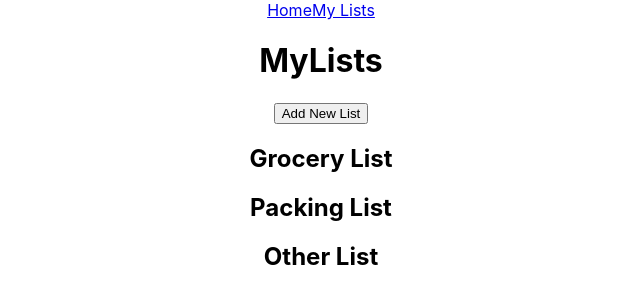
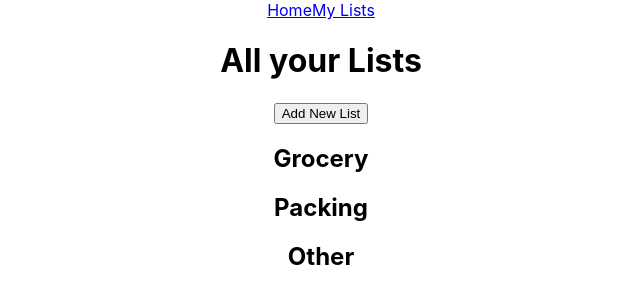
Before and after one commit to turitzinv/CataList, a React (Create React App) app in the folder client/: page /lists in a window 1280 px wide. Shown: the top 304 px of the page, without its empty margins (319-959 px from the left). Built offline with nearby package versions, Linux system fonts and the light colour scheme; no server answers.

Commit message:
Added useState for allLists and created useEffect to grab lists from seeded backend. Updated seeded data to include more lists.

```diff
--- a/client/src/App.js
+++ b/client/src/App.js
@@ -1,18 +1,20 @@
 import "./App.css";
-//import { useState, useEffect } from 'react';
+import { useState, useEffect } from 'react';
 import { BrowserRouter, Switch, Route } from "react-router-dom";
 import NavBar from "./components/NavBar";
 import MyLists from "./components/MyLists";
 import Home from "./components/Home";
 
 function App() {
-  //const [count, setCount] = useState(0);
+  const [allLists, setLists] = useState([]);
 
-  // useEffect(() => {
-  //   fetch("/hello")
-  //     .then((resp) => resp.json())
-  //     .then((data) => setCount(data.count));
-  // }, []);
+  useEffect(() => {
+    fetch("/lists")
+    .then((resp) => resp.json())
+    .then((lists)=> setLists(lists))
+  }, [])
+
+  console.log(allLists)
 
   return (
     <BrowserRouter>
--- a/client/src/components/MyLists.js
+++ b/client/src/components/MyLists.js
@@ -3,11 +3,11 @@ import React from "react";
 const MyLists = () => {
   return (
     <div>
-      <h1>MyLists</h1>
+      <h1>All your Lists</h1>
       <button>Add New List</button>
-      <h2>Grocery List</h2>
-      <h2>Packing List</h2>
-      <h2>Other List</h2>
+      <h2>Grocery</h2>
+      <h2>Packing</h2>
+      <h2>Other</h2>
     </div>
   );
 };
```
Also changed, not shown: 1 other file (tests, documents, lock files or other folders).
